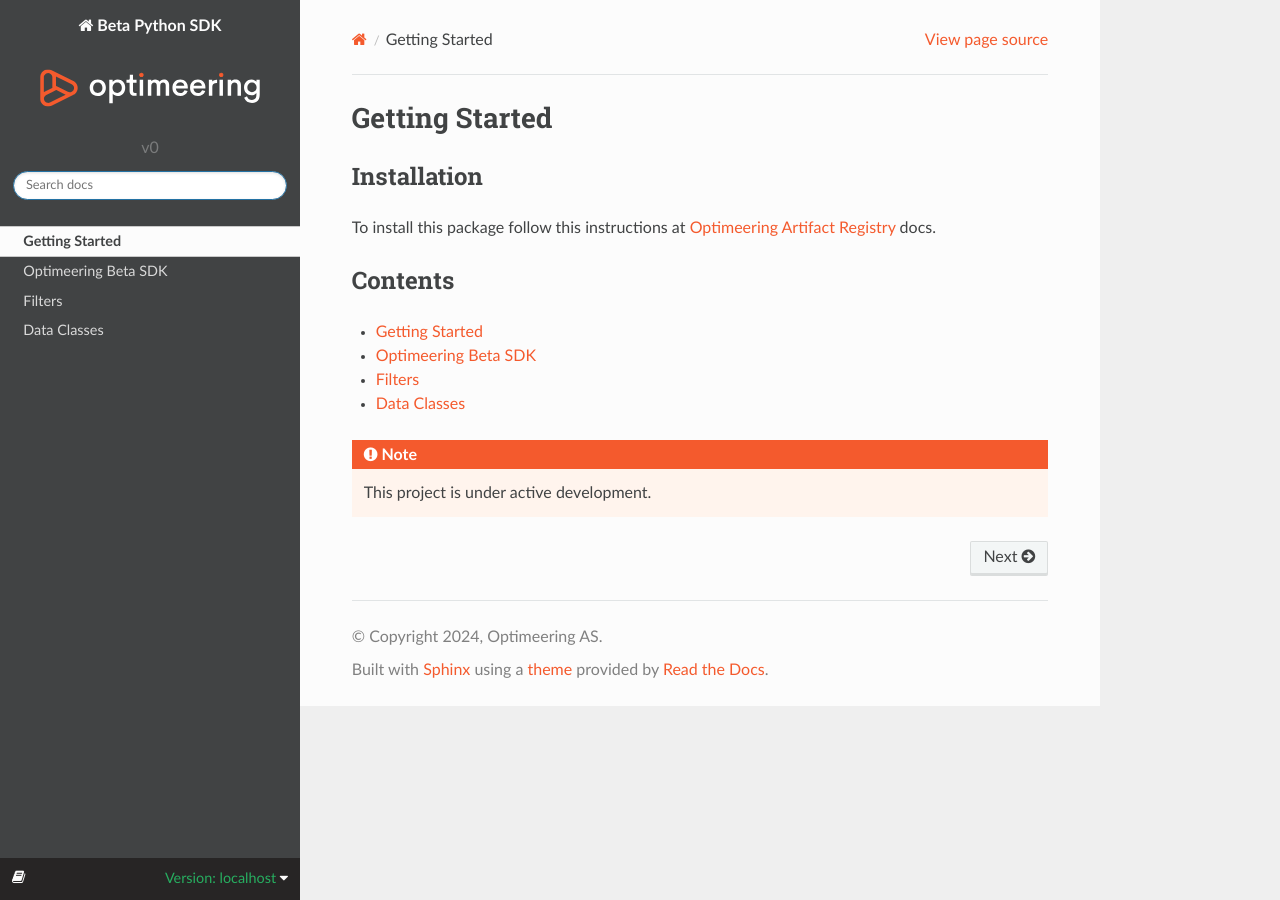
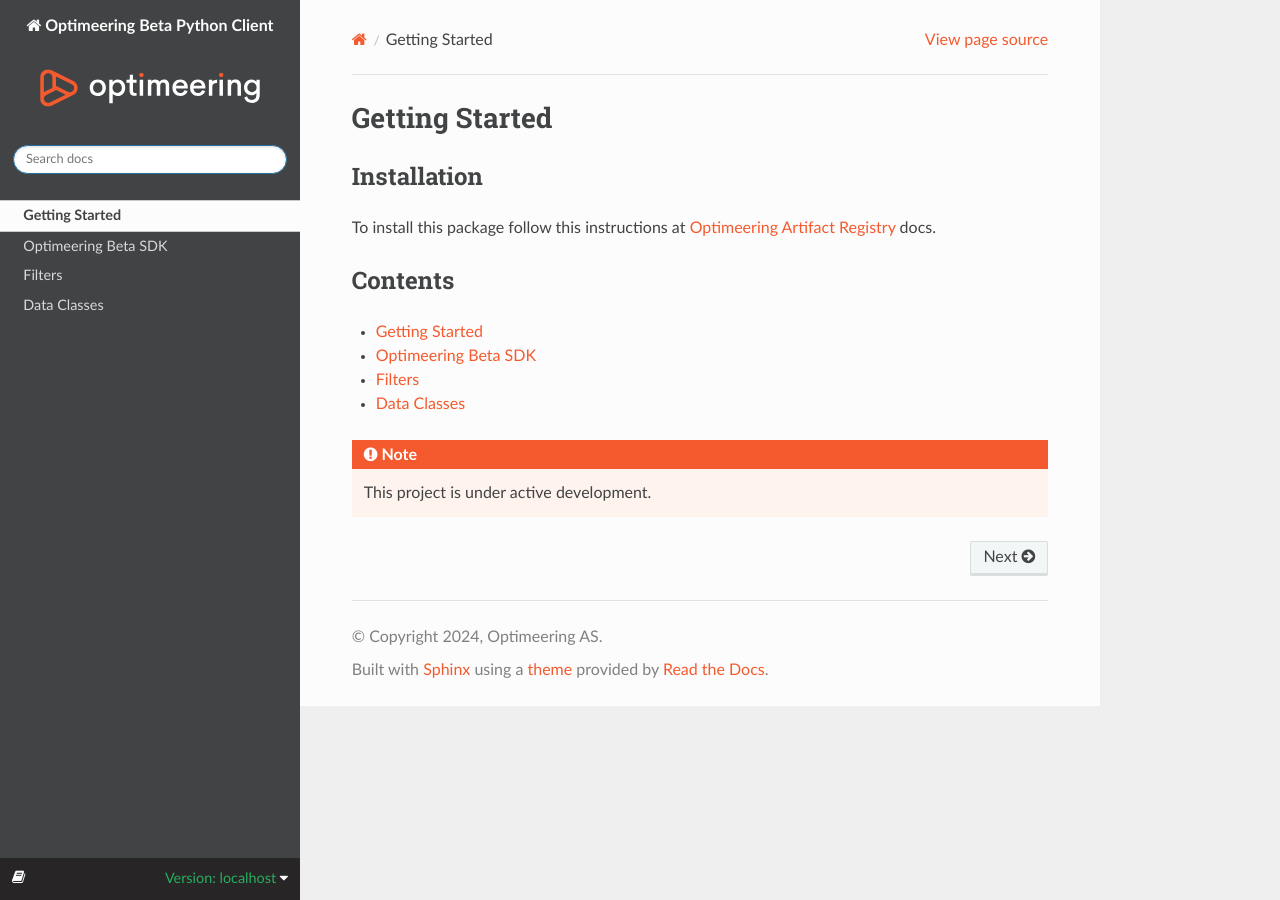
Before and after one commit to OptimeeringAS/optimeering-beta, a Sphinx documentation site: the page built from docs/source/index.rst, in a window 1280 px wide. Built offline with Sphinx 7.4.7 and the Read the Docs theme 2.0.0, drawn with Linux system fonts in a browser that asks for light colours; some of the changed lines change nothing that is shown.

Commit message:
Update sphinx conf to use pyproject.toml

```diff
--- a/docs/source/conf.py
+++ b/docs/source/conf.py
@@ -6,23 +6,13 @@
 # -- Project information -----------------------------------------------------
 # https://www.sphinx-doc.org/en/master/usage/configuration.html#project-information
 
-import os
+import toml
+pyproject = toml.load("../../pyproject.toml")
 
-# This resloves the /src directory and adds to the python path so sphinx can find optimeering.client etc.
-import pathlib
-import sys
-
-sys.path.insert(0, pathlib.Path(__file__).parents[3].resolve().as_posix())
-
-
-from optimeering_beta import __version__
-
-version = "v" + __version__.split(".")[0]
-
-project = "Beta Python SDK"
+project = pyproject["tool"]["poetry"]["description"]
 copyright = "2024, Optimeering AS"
-author = "Scott Melhop"
-release = version
+author = pyproject["tool"]["poetry"]["authors"][0]
+release = pyproject["tool"]["poetry"]["version"]
 
 # -- General configuration ---------------------------------------------------
 # https://www.sphinx-doc.org/en/master/usage/configuration.html#general-configuration
```
